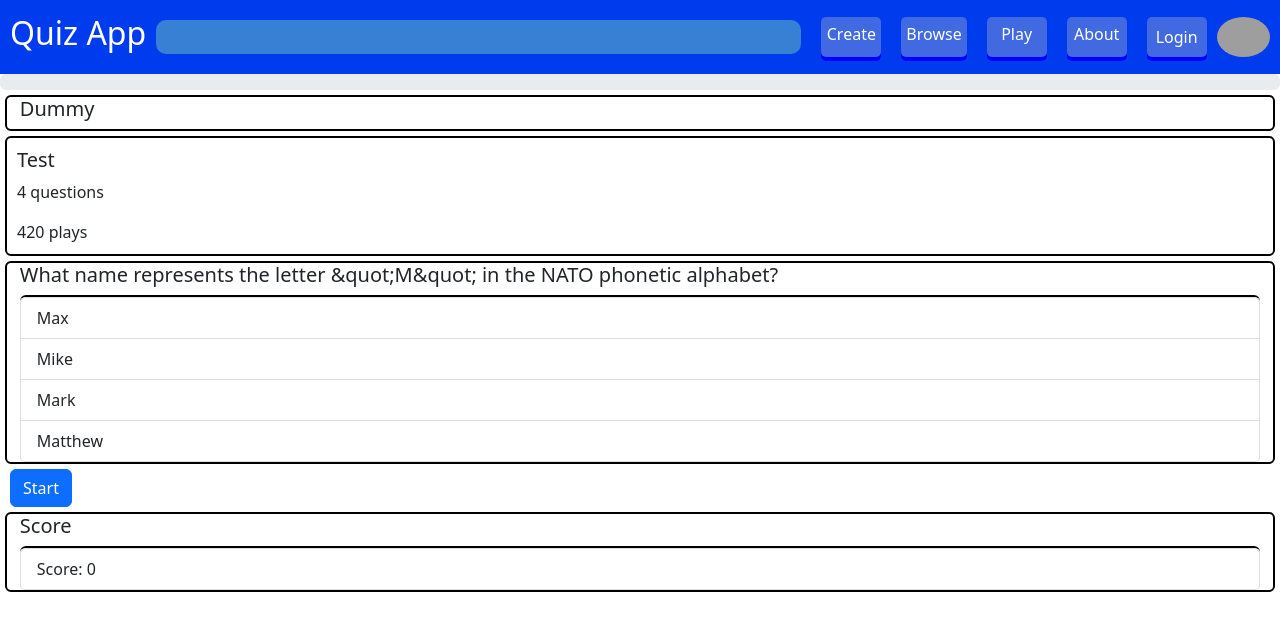
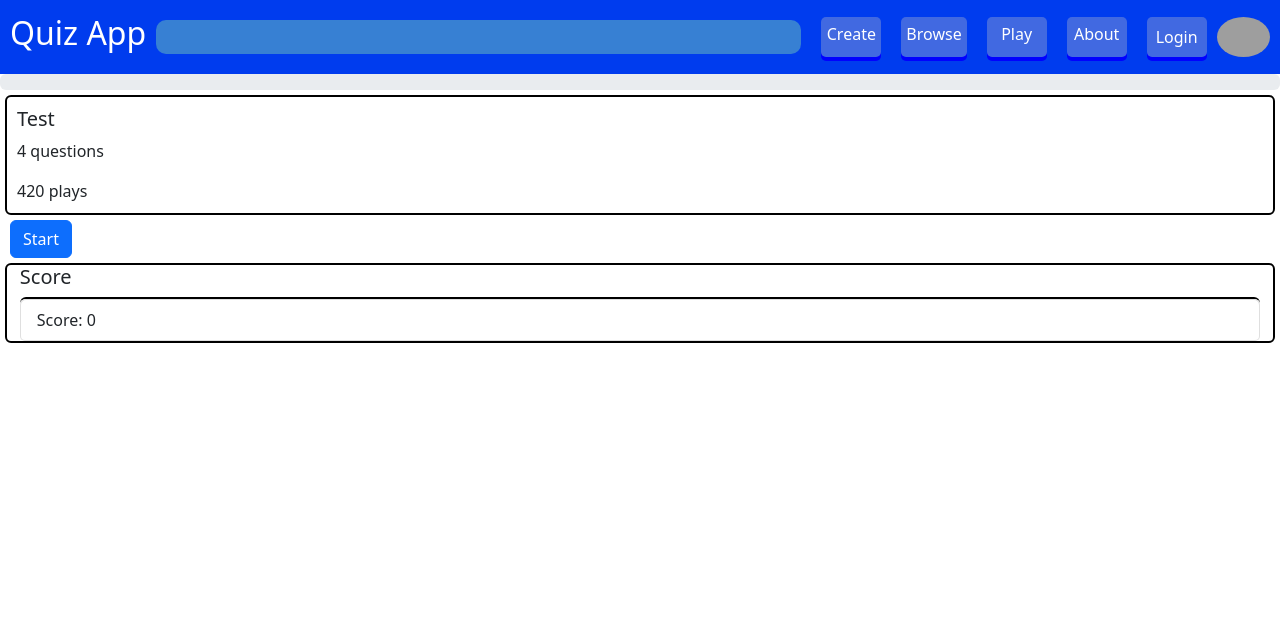
Before and after one commit to Mt-Trashmore-Mountaineers/top-of-the-heap, a React (Create React App) app: page /play in a window 1280 px wide. Shown: the top 630 px of the page. Built offline with nearby package versions, Linux system fonts and the light colour scheme; grey boxes are pictures that could not be loaded.

Commit message:
Work in progress

```diff
--- a/src/PlayQuiz.js
+++ b/src/PlayQuiz.js
@@ -106,29 +106,13 @@ class PlayQuiz extends React.Component {
         <ProgressBar now={100 * (this.state.currentQuestion + 1) / (this.state.quiz.questions.length + 1)} />
         {this.state.currentQuestion < this.state.quiz.questions.length &&
           <>
-            {this.state.currentQuestion === -1 ?
-              <>
-                <Card><Card.Title>Dummy</Card.Title></Card>
-                <QuizSummary quiz={this.state.quiz} toggleModal={this.poke} />
-                <PlaySlide key={this.state.currentQuestion + 1} question={this.state.quiz.questions[this.state.currentQuestion + 1]} score={this.state.score} updateScore={this.updateScore} />
-              </>
-              : this.state.currentQuestion === 0 ?
-                <>
-                  <QuizSummary quiz={this.state.quiz} toggleModal={this.poke} />
-                  <PlaySlide key={this.state.currentQuestion} question={this.state.quiz.questions[this.state.currentQuestion]} score={this.state.score} updateScore={this.updateScore} />
-                  <PlaySlide key={this.state.currentQuestion + 1} question={this.state.quiz.questions[this.state.currentQuestion + 1]} score={this.state.score} updateScore={this.updateScore} />
-                </>
-                : this.state.currentQuestion + 1 < this.state.quiz.questions.length ?
-                  <>
-                    <PlaySlide key={this.state.currentQuestion - 1} question={this.state.quiz.questions[this.state.currentQuestion - 1]} score={this.state.score} updateScore={this.updateScore} />
-                    <PlaySlide key={this.state.currentQuestion} question={this.state.quiz.questions[this.state.currentQuestion]} score={this.state.score} updateScore={this.updateScore} />
-                    <PlaySlide key={this.state.currentQuestion + 1} question={this.state.quiz.questions[this.state.currentQuestion + 1]} score={this.state.score} updateScore={this.updateScore} />
-                  </>
-                  : <>
-                    <PlaySlide key={this.state.currentQuestion - 1} question={this.state.quiz.questions[this.state.currentQuestion - 1]} score={this.state.score} updateScore={this.updateScore} />
-                    <PlaySlide key={this.state.currentQuestion} question={this.state.quiz.questions[this.state.currentQuestion]} score={this.state.score} updateScore={this.updateScore} />
-                    <Card><Card.Title>Dummy</Card.Title></Card>
-                  </>}
+            <div>
+            <QuizSummary quiz={this.state.quiz} toggleModal={this.poke} />
+{this.state.quiz.questions.map((question,index)=> {
+                    <PlaySlide key={index} question={question} score={this.state.score} updateScore={this.updateScore} />
+
+})}
+            </div>
             <Button onClick={this.nextSlide}>{this.state.currentQuestion === -1 ? 'Start' : this.state.currentQuestion + 1 === this.state.quiz.questions.length ? 'Finish' : 'Next Question'}</Button>
           </>}
         {this.state.currentQuestion === this.state.quiz.questions.length ?
```
Also changed, not shown: 1 other file (tests, documents, lock files or other folders).
